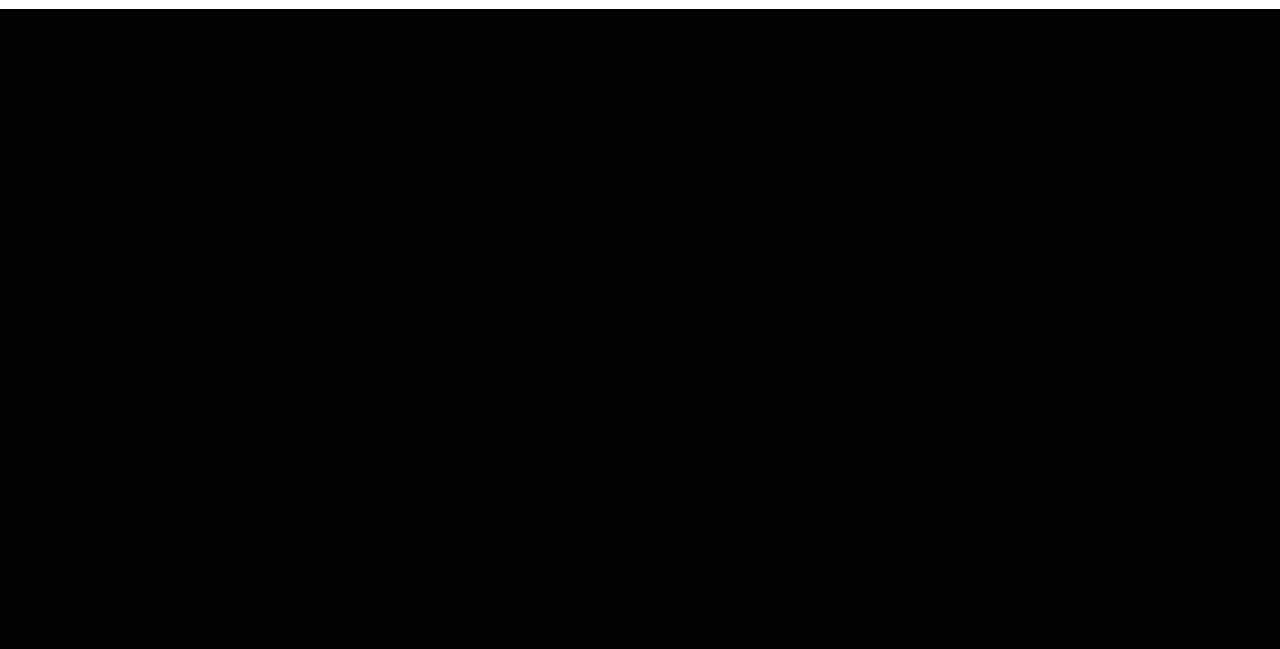
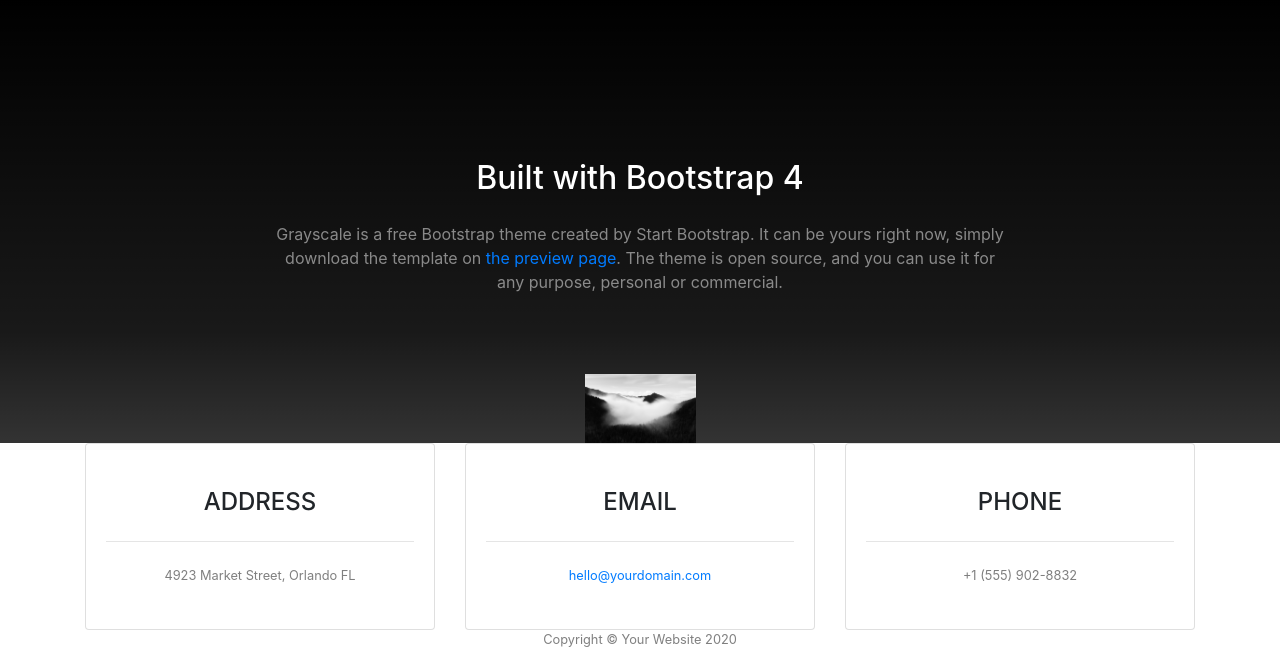
Before and after one commit to Zabora/KWJP, a Flask app: page / in a window 1280 px wide. Shown: the part 791-1440 px from the top of that part. Before the commit the page ends 800 px from the top of that part, so only its background shows below. Run offline with Flask 2, Linux system fonts and the light colour scheme; the page is wider than the window, and the part outside it is not shown; some libraries are stand-ins or nearby versions.

Commit message:
inkrementalne zmiany strony głównej

```diff
--- a/templates/base.html
+++ b/templates/base.html
@@ -4,8 +4,21 @@
     <title>{% block title %}{% endblock %}</title>
     <link rel="stylesheet" href="https://stackpath.bootstrapcdn.com/bootstrap/4.3.1/css/bootstrap.min.css"
     integrity="sha384-ggOyR0iXCbMQv3Xipma34MD+dH/1fQ784/j6cY/iJTQUOhcWr7x9JvoRxT2MZw1T" crossorigin="anonymous">
-    <!-- <link rel="stylesheet" href="css2/moje.css" /> -->
+    <link rel="stylesheet" href="assets/styles.css" />
 
+
+
+
+
+  </head>
+  <body>
+    {% block content %}{% endblock %}
+    <script src="https://code.jquery.com/jquery-3.3.1.slim.min.js"
+    integrity="sha384-q8i/X+965DzO0rT7abK41JStQIAqVgRVzpbzo5smXKp4YfRvH+8abtTE1Pi6jizo" crossorigin="anonymous"></script>
+    <script src="https://cdnjs.cloudflare.com/ajax/libs/popper.js/1.14.7/umd/popper.min.js"
+    integrity="sha384-UO2eT0CpHqdSJQ6hJty5KVphtPhzWj9WO1clHTMGa3JDZwrnQq4sF86dIHNDz0W1" crossorigin="anonymous"></script>
+    <script src="https://stackpath.bootstrapcdn.com/bootstrap/4.3.1/js/bootstrap.min.js"
+    integrity="sha384-JjSmVgyd0p3pXB1rRibZUAYoIIy6OrQ6VrjIEaFf/nJGzIxFDsf4x0xIM+B07jRM" crossorigin="anonymous"></script>
 
     <nav class="navbar navbar-expand-lg navbar-light fixed-top" id="mainNav">
       <div class="container">
@@ -20,17 +33,6 @@
       </div>
     </nav>
 
-
-  </head>
-  <body>
-    {% block content %}{% endblock %}
-    <script src="https://code.jquery.com/jquery-3.3.1.slim.min.js"
-    integrity="sha384-q8i/X+965DzO0rT7abK41JStQIAqVgRVzpbzo5smXKp4YfRvH+8abtTE1Pi6jizo" crossorigin="anonymous"></script>
-    <script src="https://cdnjs.cloudflare.com/ajax/libs/popper.js/1.14.7/umd/popper.min.js"
-    integrity="sha384-UO2eT0CpHqdSJQ6hJty5KVphtPhzWj9WO1clHTMGa3JDZwrnQq4sF86dIHNDz0W1" crossorigin="anonymous"></script>
-    <script src="https://stackpath.bootstrapcdn.com/bootstrap/4.3.1/js/bootstrap.min.js"
-    integrity="sha384-JjSmVgyd0p3pXB1rRibZUAYoIIy6OrQ6VrjIEaFf/nJGzIxFDsf4x0xIM+B07jRM" crossorigin="anonymous"></script>
-
-
+    <footer class="footer bg-black small text-center text-black-50"><div class="container">Copyright © Your Website 2020</div></footer>
   </body>
 </html>
--- a/templates/index.html
+++ b/templates/index.html
@@ -10,11 +10,20 @@
     height: auto;
     min-height: 35rem;
     padding: 15rem 0;
-    background: linear-gradient(to bottom, rgba(0, 0, 0, 0.3) 0%, rgba(0, 0, 0, 0.7) 75%, #000000 100%), url("assets/bg-masthead.jpg");
+    background: linear-gradient(to bottom, rgba(0, 0, 0, 0.3) 0%, rgba(0, 0, 0, 0.7) 75%, #000000 100%), url("assets/IMG_20190901_133129-02-01.jpeg");
+    /* background: url("assets/bg-masthead.jpg"); */
     background-position: center;
     background-repeat: no-repeat;
     background-attachment: scroll;
     background-size: cover;
+  }
+
+  .about-section {
+  padding-top: 10rem;
+  background: linear-gradient(to bottom, #000000 0%, rgba(0, 0, 0, 0.9) 75%, rgba(0, 0, 0, 0.8) 100%);
+  }
+  .about-section p {
+   margin-bottom: 5rem;
   }
   </style>
 </head>
@@ -24,14 +33,69 @@
   <header class="test">
     <div class="container pt-300 d-flex h-100 align-items-center" >
         <div class="mx-auto text-center">
-            <h1 class="mx-auto my-0 text-uppercase">Untitled KWJP Project</h1>
+            <h1.display1 style="font-size: 4.5rem" class="mx-auto my-0 text-uppercase">Untitled KWJP Project</h1>
             <h2 class="text-black-50 mx-auto mt-2 mb-5">Może się coś ktoś nauczy</h2>
-            <a class="btn btn-primary js-scroll-trigger" href="/login">Logowanie</a>
-            <a class="btn btn-primary js-scroll-trigger" href="/register">Zarejestruj się</a>
+            <a style="color: #222222; border-color: #ffffff; background-color: #7cadef" class="btn btn-primary js-scroll-trigger" href="/login">Logowanie</a>
+            <a style="color: #222222; border-color: #ffffff; background-color: #e0555a" class="btn btn-primary js-scroll-trigger" href="/register">Zarejestruj się</a>
         </div>
     </div>
   </header>
   <!-- <img src="bg-masthead.png" alt="" width="10%" height="10%"/> -->
 </div>
+
+
+<section class="about-section text-center" id="about">
+  <div class="container">
+      <div class="row">
+          <div class="col-lg-8 mx-auto">
+              <h2 class="text-white mb-4">Built with Bootstrap 4</h2>
+              <p class="text-white-50">Grayscale is a free Bootstrap theme created by Start Bootstrap. It can be yours right now, simply download the template on <a href="http://startbootstrap.com/template-overviews/grayscale/">the preview page</a>. The theme is open source, and you can use it for any purpose, personal or commercial.</p>
+          </div>
+      </div>
+      <img width=10% height=10% class="img-fluid" src="assets/bg-masthead.jpg" alt="" />
+  </div>
+</section>
+
+<section class="contact-section bg-black">
+  <div class="container">
+      <div class="row">
+          <div class="col-md-4 mb-3 mb-md-0">
+              <div class="card py-4 h-100">
+                  <div class="card-body text-center">
+                      <i class="fas fa-map-marked-alt text-primary mb-2"></i>
+                      <h4 class="text-uppercase m-0">Address</h4>
+                      <hr class="my-4" />
+                      <div class="small text-black-50">4923 Market Street, Orlando FL</div>
+                  </div>
+              </div>
+          </div>
+          <div class="col-md-4 mb-3 mb-md-0">
+              <div class="card py-4 h-100">
+                  <div class="card-body text-center">
+                      <i class="fas fa-envelope text-primary mb-2"></i>
+                      <h4 class="text-uppercase m-0">Email</h4>
+                      <hr class="my-4" />
+                      <div class="small text-black-50"><a href="#!">hello@yourdomain.com</a></div>
+                  </div>
+              </div>
+          </div>
+          <div class="col-md-4 mb-3 mb-md-0">
+              <div class="card py-4 h-100">
+                  <div class="card-body text-center">
+                      <i class="fas fa-mobile-alt text-primary mb-2"></i>
+                      <h4 class="text-uppercase m-0">Phone</h4>
+                      <hr class="my-4" />
+                      <div class="small text-black-50">+1 (555) 902-8832</div>
+                  </div>
+              </div>
+          </div>
+      </div>
+      <div class="social d-flex justify-content-center">
+          <a class="mx-2" href="#!"><i class="fab fa-twitter"></i></a><a class="mx-2" href="#!"><i class="fab fa-facebook-f"></i></a><a class="mx-2" href="#!"><i class="fab fa-github"></i></a>
+      </div>
+  </div>
+</section>
+
+<!-- <footer class="footer bg-black small text-center text-black-50"><div class="container">Copyright © Your Website 2020</div></footer> -->
 </body>
 {% endblock %}
```
